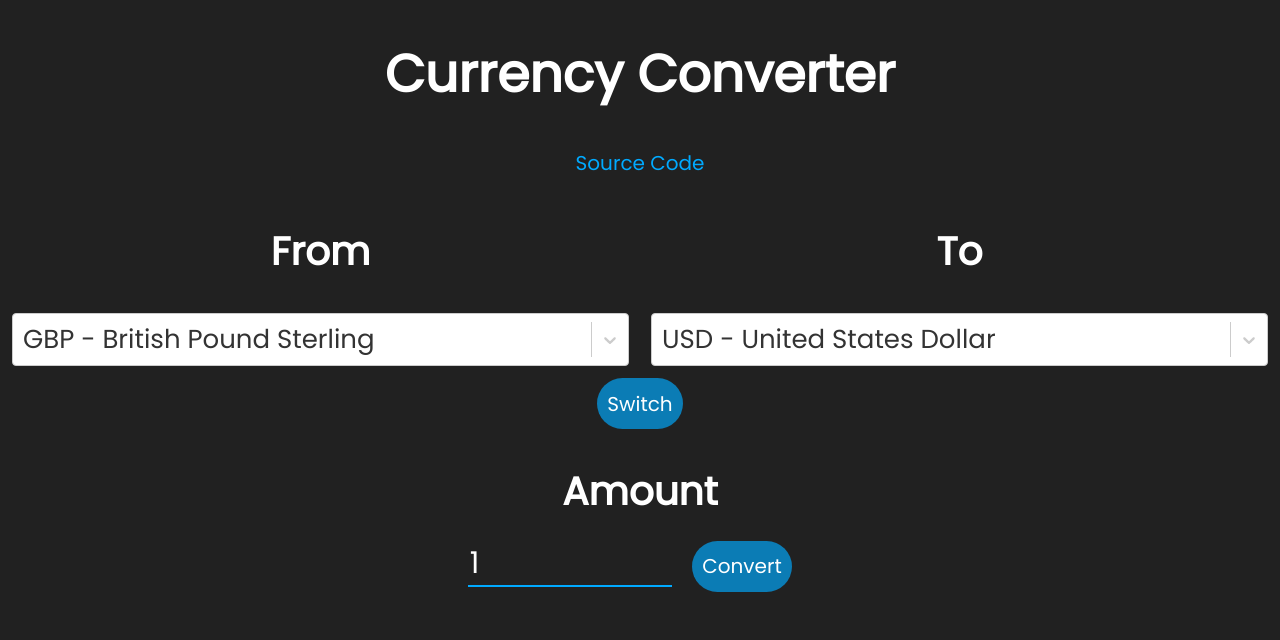
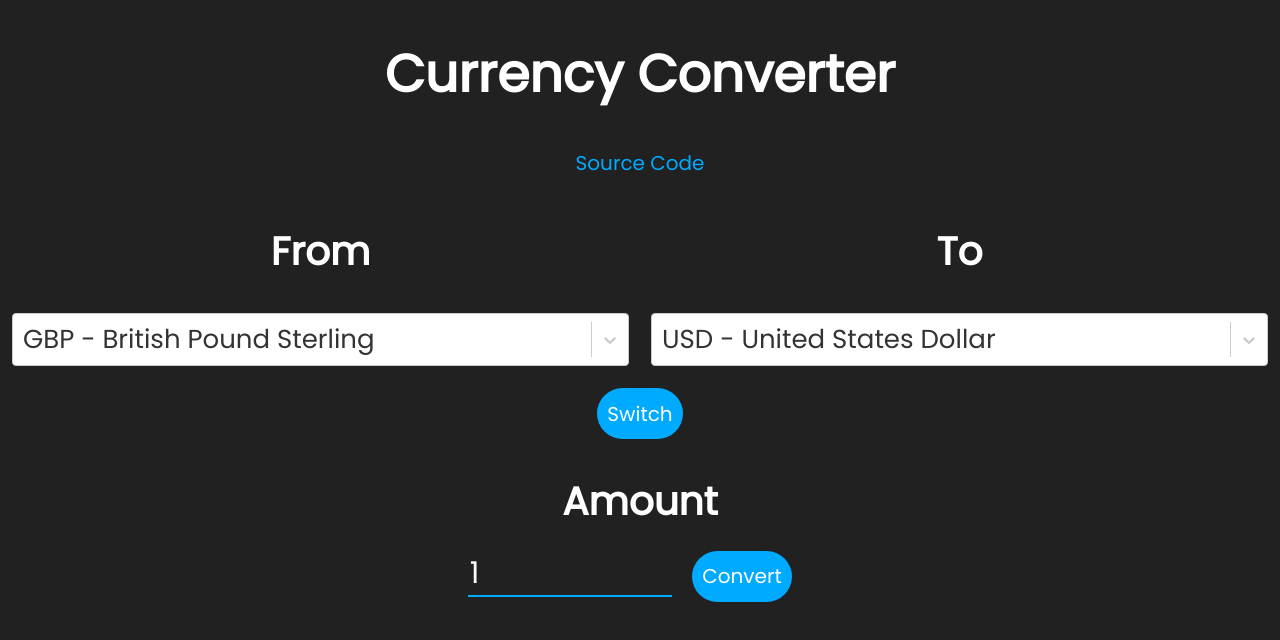
Before and after one commit to cxllm/currency-converter, a React (Create React App) app: page / in a window 1280 px wide. Shown: the top 640 px of the page. Built offline with nearby package versions, Linux system fonts and the light colour scheme.

Commit message:
Improved site layout

```diff
--- a/src/App.tsx
+++ b/src/App.tsx
@@ -119,10 +119,9 @@ class App extends React.Component<
 						</td>
 					</tr>
 				</table>
-
 				<button
 					style={{
-						backgroundColor: "#00aaffaa",
+						backgroundColor: "#0af",
 						border: "solid #0000",
 						justifyContent: "center",
 						fontSize: "20px",
@@ -130,7 +129,8 @@ class App extends React.Component<
 						padding: "7.5px",
 						color: "white",
 						fontFamily: "Poppins",
-						borderRadius: "100px"
+						borderRadius: "100px",
+						marginTop: "10px"
 					}}
 					onClick={this.switch}
 				>
@@ -168,7 +168,7 @@ class App extends React.Component<
 						type="submit"
 						value="Convert"
 						style={{
-							backgroundColor: "#00aaffaa",
+							backgroundColor: "#0af",
 							border: "solid #0000",
 							justifyContent: "center",
 							fontSize: "20px",
```
